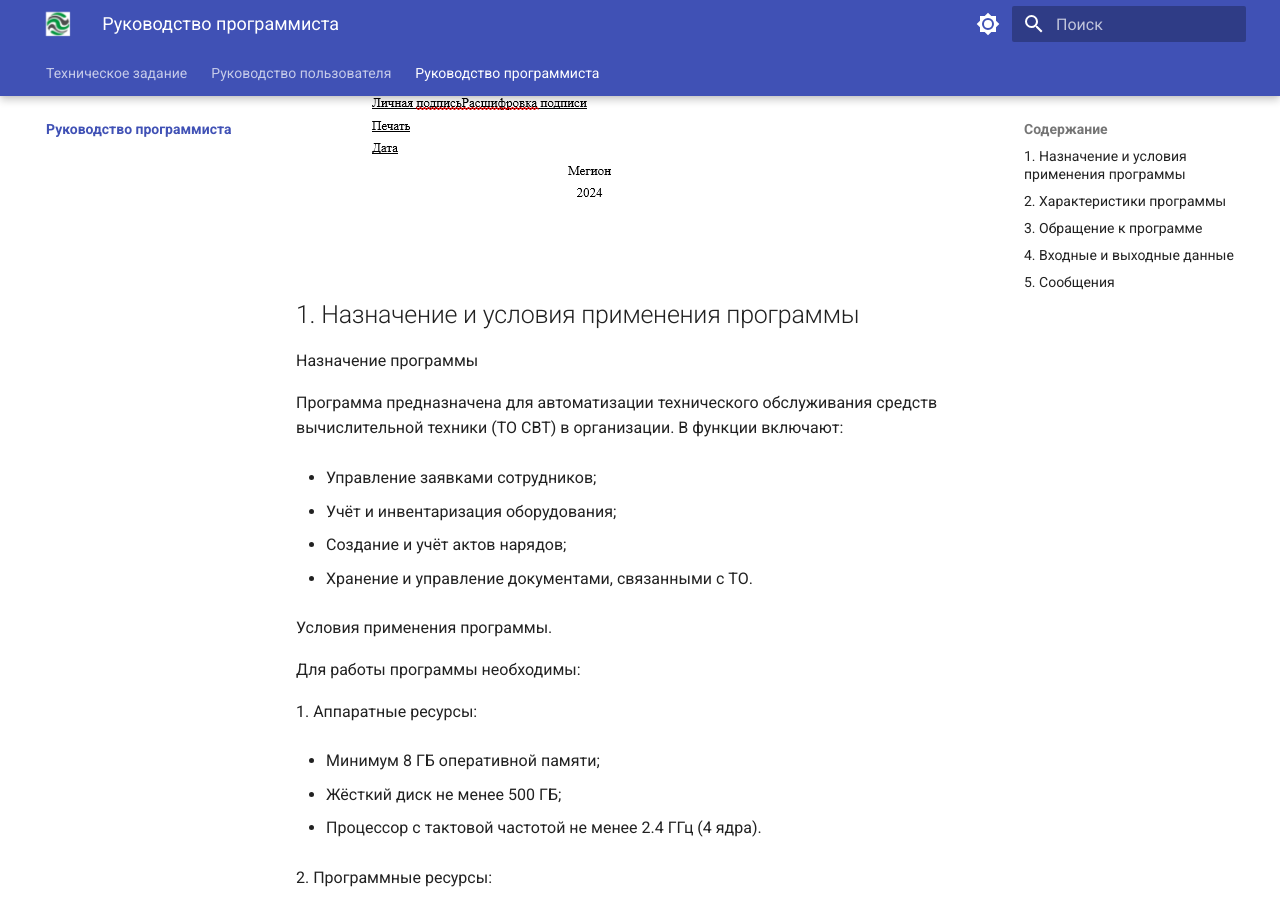
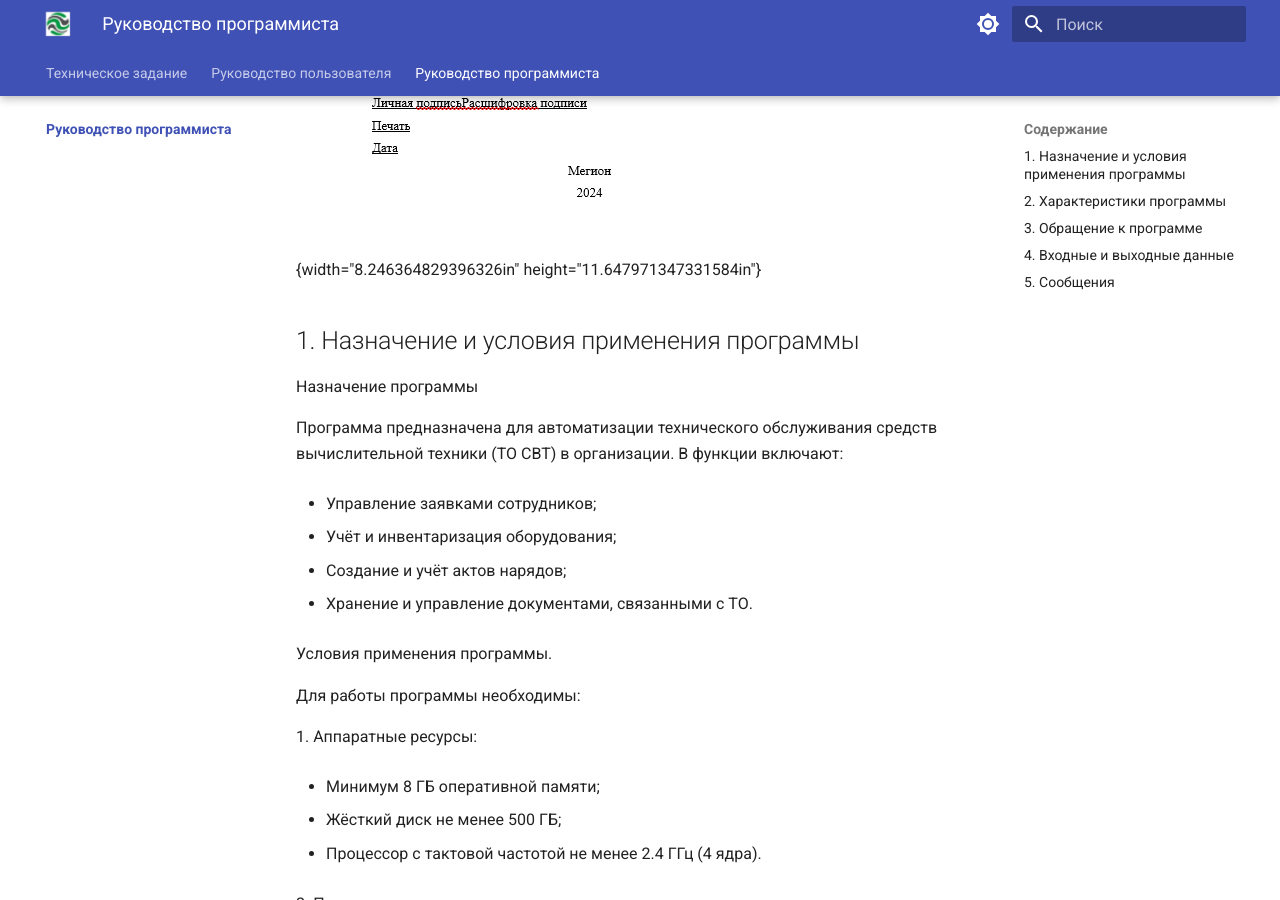
Before and after one commit to RBrazhnik/Docs, an MkDocs documentation site: the page built from docs/pg/index.md, in a window 1280 px wide and 900 px high, scrolled down 754 px. Built offline with MkDocs 1.6.1 and Material for MkDocs 9.7.7, drawn with Linux system fonts in a browser that asks for light colours.

Commit message:
show me two title guide

```diff
--- a/docs/pg/index.md
+++ b/docs/pg/index.md
@@ -1,6 +1,7 @@
 # Руководство программиста
 
-![](./media/image1.png)
+![](./media/image1.png){width="8.246364829396326in"
+height="11.647971347331584in"}
 
 ## 1\. Назначение и условия применения программы
 
```
Also changed, not shown: docs/ug/index.md (+2 -2 lines).
